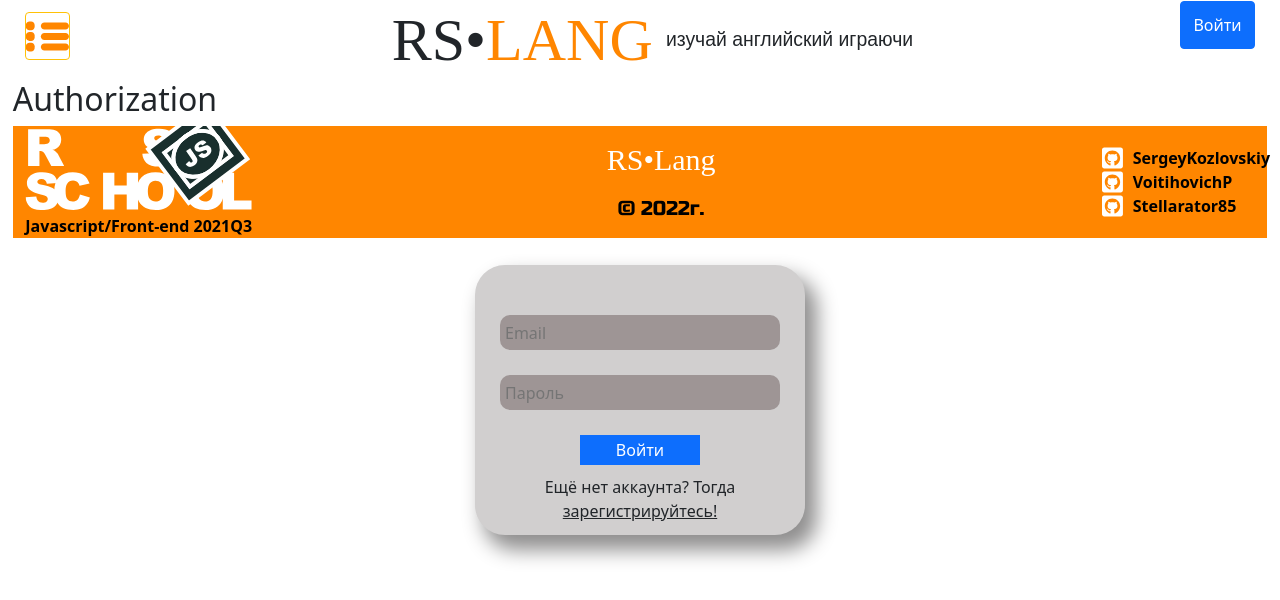
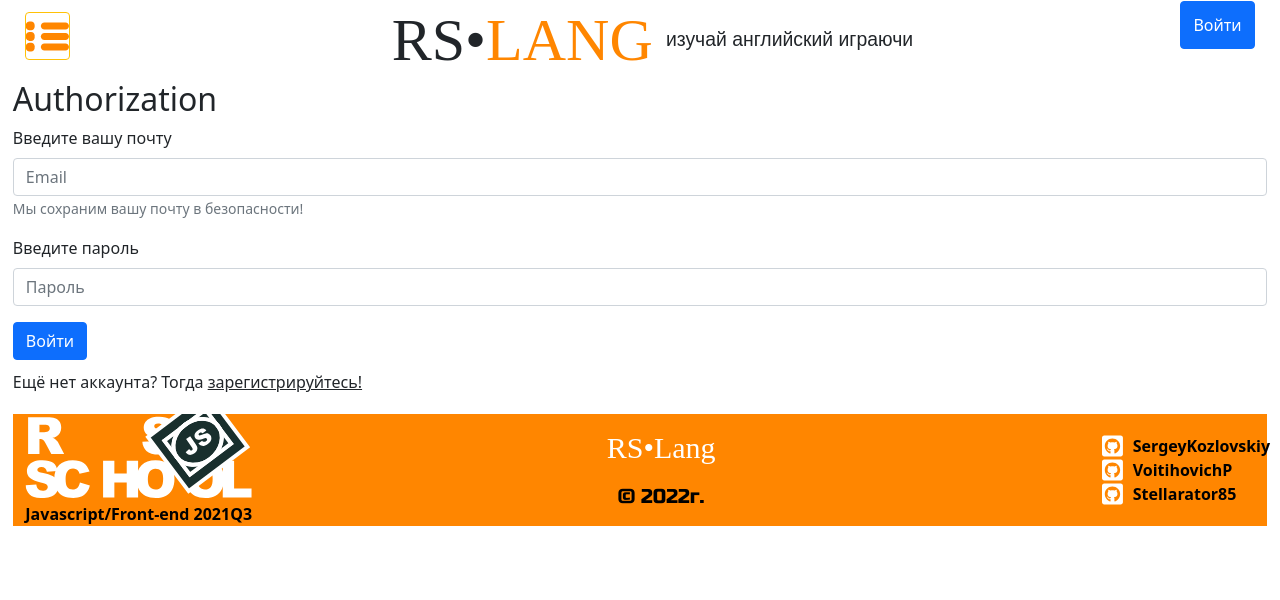
Before and after one commit to SergeyKozlovskiy/rslang, a React (Create React App) app: page /authorization in a window 1280 px wide. Shown: the top 600 px of the page. Built offline with nearby package versions, Linux system fonts and the light colour scheme; a web font is replaced by a local one.

Commit message:
fix: change login form to bootstrap form

```diff
--- a/src/components/authorizationForm/AuthorizationForm.tsx
+++ b/src/components/authorizationForm/AuthorizationForm.tsx
@@ -4,7 +4,9 @@
 import { createUser, signInUser } from '../../store/asyncActions';
 import { IReduxState } from '../../types/types';
 import { useNavigate } from 'react-router-dom';
-import { Text } from '../../types/enums';
+import { Text, Classes } from '../../types/enums';
+import Form from 'react-bootstrap/Form';
+import Button from 'react-bootstrap/Button';
 
 const AuthorizationForm: React.FC = () => {
   const dispatch = useDispatch();
@@ -18,33 +20,46 @@
   const [login, setLogin] = useState(false);
 
   return (
-    <div className='authorization-form'>
+    <Form>
       {
         login === true ?
-          <input className='authorization-name text-default' type="text" name="name" id="name" placeholder="Имя" />
+          <Form.Group className="mb-3" controlId="formBasicName">
+            <Form.Label>{Text.authorizationName}</Form.Label>
+            <Form.Control className={Classes.nameInput} type="text" placeholder="Имя" />
+          </Form.Group>
         :
           ''
       }
-      <input className='authorization-email text-default' type="email" name="email" id="email" placeholder="Email" />
-      <input className='authorization-password text-default' type="password" name="password" id="pass" placeholder="Пароль" />
-      <div className="authorization-buttons">
+      <Form.Group className="mb-3" controlId="formBasicEmail">
+        <Form.Label>{Text.authorizationEmail}</Form.Label>
+        <Form.Control className={Classes.emailInput} type="email" placeholder="Email" />
+        <Form.Text className="text-muted">
+          {Text.authorizationEmailSmal}
+        </Form.Text>
+      </Form.Group>
+
+      <Form.Group className="mb-3" controlId="formBasicPassword">
+        <Form.Label>{Text.authorizationPassword}</Form.Label>
+        <Form.Control className={Classes.passInput} type="password" placeholder="Пароль" />
+      </Form.Group>
       {
         login === true ?
-            <button onClick={() => dispatch(createUser())} className="authorization-signin button-default">{Text.authorizationRegBtn}</button>
+          <Button onClick={() => dispatch(createUser())} variant="primary">
+            {Text.authorizationRegBtn}
+          </Button>
         :
-            <button onClick={() => dispatch(signInUser())} className="authorization-login button-default">{Text.authorizationLogBtn}</button>
+          <Button onClick={() => dispatch(signInUser())} variant="primary">
+            {Text.loginButtonValue}
+          </Button>
       }
-        <div className="authorization-text">
       {
         login === true
         ?
-            <span onClick={() => setLogin(false)}>{Text.authorizationBackBtn}</span>
+        <p className={Classes.formBack}><span onClick={() => setLogin(false)}>{Text.authorizationBackBtn}</span></p>
         :
-            <p>{Text.authorizationRegText} <span onClick={()=> setLogin(true)}>{Text.authorizationRegLink}</span></p>
+        <p className={Classes.formReg}>{Text.authorizationRegText} <span onClick={()=> setLogin(true)}>{Text.authorizationRegLink}</span></p>
       }
-        </div>
-      </div>
-    </div>
+    </Form>
   )
 }
 
--- a/src/components/authorizationForm/authorizationForm.css
+++ b/src/components/authorizationForm/authorizationForm.css
@@ -1,72 +1,17 @@
-.authorization-form {
-  position: absolute;
-  top: 50%;
-  left: 50%;
-  transform: translate(-50%, -50%);
-  padding: 50px 25px 12px 25px;
-  display: flex;
-  flex-direction: column;
-  align-items: center;
-  max-width: 500px;
-  background-color: #d1cfcf;
-  border-radius: 30px;
-  box-shadow: 10px 13px 20px 2px #8f8e8e;
+.back {
+  margin: 10px 0 20px 34px;
 }
 
-.text-default {
-  padding-left: 5px;
-  margin-bottom: 25px;
-  width: 280px;
-  height: 35px;
-  border: none;
-  background-color: #9e9595;
-  border-radius: 10px;
-  outline: none;
+.registr {
+  margin: 10px 0 20px 0;
 }
 
-.authorization-buttons {
-  width: 280px;
-  display: flex;
-  flex-direction: column;
-  align-items: center;
-}
-
-.authorization-buttons div {
-  display: flex;
-  flex-direction: column;
-  align-items: center;
-}
-
-.authorization-text {
-  margin: 10px 0 0 0;
-  text-align: center;
-}
-
-.authorization-text p {
-  margin: 0;
-}
-
-.authorization-text span {
+p span {
   text-decoration: underline;
   cursor: pointer;
   transition: 0.3s all;
 }
 
-.authorization-text span:hover {
+p span:hover {
   color: #696666;
 }
-
-.button-default {
-  width: 120px;
-  height: 30px;
-  border: none;
-  font-family: inherit;
-  font-size: 1rem;
-  color: #ffffff;
-  background-color: #0d6efd;
-  transition: 0.3s all;
-}
-
-.button-default:hover {
-  background-color: #0956ca;
-}
--- a/src/store/asyncActions.tsx
+++ b/src/store/asyncActions.tsx
@@ -2,12 +2,13 @@
 import { postUser } from '../requests/postUser';
 import { createUserAction } from "./actions";
 import { signIn } from "../requests/signIn";
+import { Classes } from '../types/enums';
 
 export const createUser = () => {
-  const unRegPopup = document.querySelector('.registration-popup') as HTMLDivElement;
-  const nameInput = document.querySelector('.authorization-name') as HTMLInputElement;
-  const emailInput = document.querySelector('.authorization-email') as HTMLInputElement;
-  const passwordInput = document.querySelector('.authorization-password') as HTMLInputElement;
+  const unRegPopup = document.querySelector(`.${Classes.regPopup}`) as HTMLDivElement;
+  const nameInput = document.querySelector(`.${Classes.nameInput}`) as HTMLInputElement;
+  const emailInput = document.querySelector(`.${Classes.emailInput}`) as HTMLInputElement;
+  const passwordInput = document.querySelector(`.${Classes.passInput}`) as HTMLInputElement;
   const body: ICreateUser = {
     name: nameInput.value,
     email: emailInput.value,
@@ -22,9 +23,9 @@
         .then((resp: Response) => resp.json())
         .then((userInfo: IRespSignIn) => dispatch(createUserAction(userInfo)));
       } else {
-        unRegPopup.classList.add('popup-active');
+        unRegPopup.classList.add(`${Classes.activePopup}`);
         setTimeout(() => {
-          unRegPopup.classList.remove('popup-active');
+          unRegPopup.classList.remove(`${Classes.activePopup}`);
         }, 2000);
       }
     });
@@ -32,9 +33,9 @@
 };
 
 export const signInUser = () => {
-  const unLogPopup = document.querySelector('.login-popup') as HTMLDivElement;
-  const emailInput = document.querySelector('.authorization-email') as HTMLInputElement;
-  const passwordInput = document.querySelector('.authorization-password') as HTMLInputElement;
+  const unLogPopup = document.querySelector(`.${Classes.logPopup}`) as HTMLDivElement;
+  const emailInput = document.querySelector(`.${Classes.emailInput}`) as HTMLInputElement;
+  const passwordInput = document.querySelector(`.${Classes.passInput}`) as HTMLInputElement;
   const body: IPostSignIn = {
     email: emailInput.value,
     password: passwordInput.value
@@ -46,9 +47,9 @@
       if(resp.ok) {
         resp.json().then((userInfo: IRespSignIn) => dispatch(createUserAction(userInfo)));
       } else {
-        unLogPopup.classList.add('popup-active');
+        unLogPopup.classList.add(`${Classes.activePopup}`);
         setTimeout(() => {
-          unLogPopup.classList.remove('popup-active');
+          unLogPopup.classList.remove(`${Classes.activePopup}`);
         }, 2000);
       }
     });
--- a/src/types/enums.ts
+++ b/src/types/enums.ts
@@ -22,13 +22,16 @@
   footerYearMark = '© 2022г.',
   mainStartButtonValue = 'Старт',
   authorizationRegBtn = 'Регестрация',
-  authorizationLogBtn = 'Войти',
   authorizationBackBtn = 'Назад',
   authorizationRegText = 'Ещё нет аккаунта? Тогда',
   authorizationRegLink = 'зарегистрируйтесь!',
   headerUserExit = 'выйти',
   noneString = 'none',
-  localStorageParam = 'UserInfo'
+  localStorageParam = 'UserInfo',
+  authorizationPassword = 'Введите пароль',
+  authorizationEmail = 'Введите вашу почту',
+  authorizationName = 'Введите ваше имя',
+  authorizationEmailSmal = 'Мы сохраним вашу почту в безопасности!'
 }
 
 export enum API {
@@ -67,5 +70,13 @@
     footerLogo = 'Footer_logo',
     footerLogoSpan = 'Footer_logo__span',
     headerUserPanel = 'user-panel',
-    headerUserName = 'user-name'
+    headerUserName = 'user-name',
+    nameInput = 'name-input',
+    emailInput = 'email-input',
+    passInput = 'password-input',
+    formBack = 'back',
+    formReg = 'registr',
+    regPopup = 'registration-popup',
+    logPopup = 'login-popup',
+    activePopup = 'popup-active'
 }
```
Lines whose indentation alone changed are shown as unchanged.
